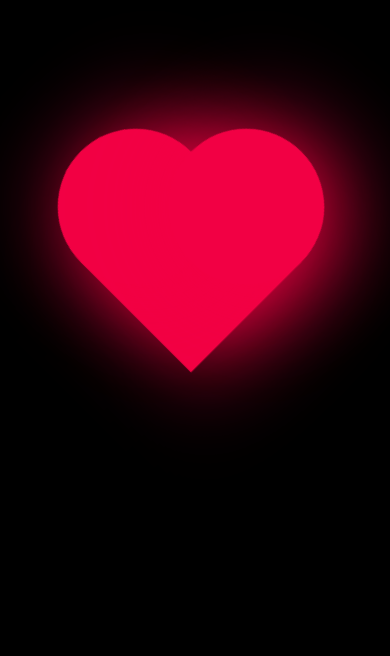
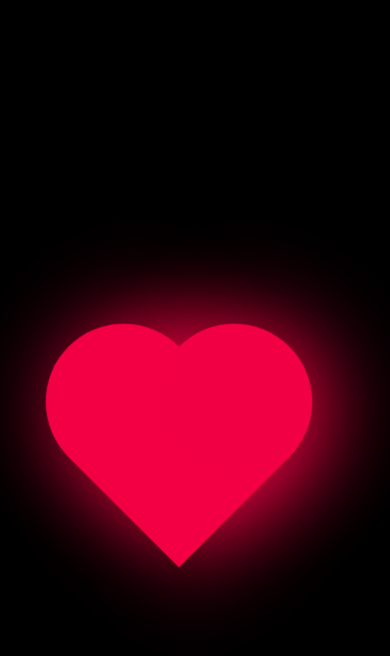
Before and after one commit to marcosTDS/declara-o, a plain HTML site: page novo.html in a window 390 px wide. Shown: the part 160-816 px from the top of the page. Drawn offline with Linux system fonts and the light colour scheme.

Commit message:
Update novo.css

```diff
--- a/novo.css
+++ b/novo.css
@@ -65,9 +65,10 @@ marquee {
 
 @media (max-width: 450px) {
     .coracao {
-        left: 22%;
+        left: 19%;
+        margin: 100% 0 0 0;
     }
     marquee {
-        margin: 200% 0 0 -80%;
+        margin: 200% 0 0 -100%;
     }
 }
```
